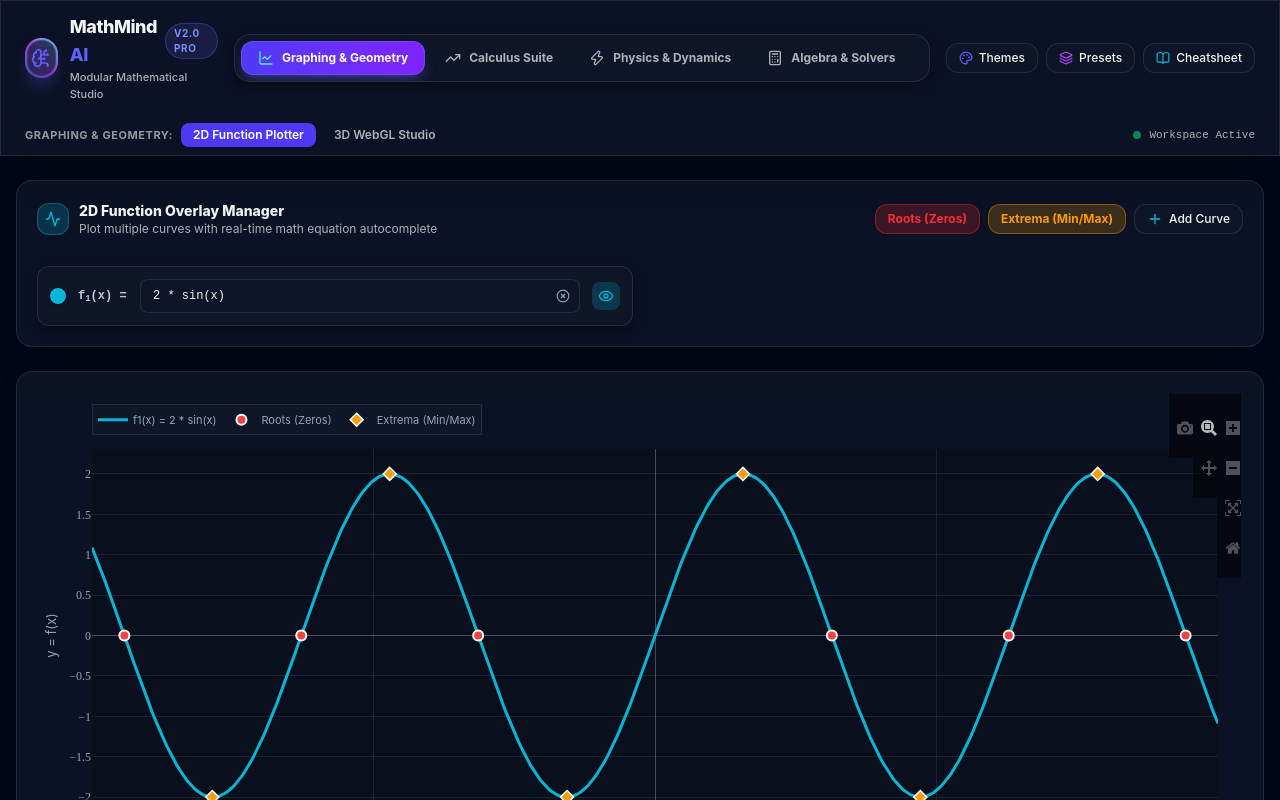
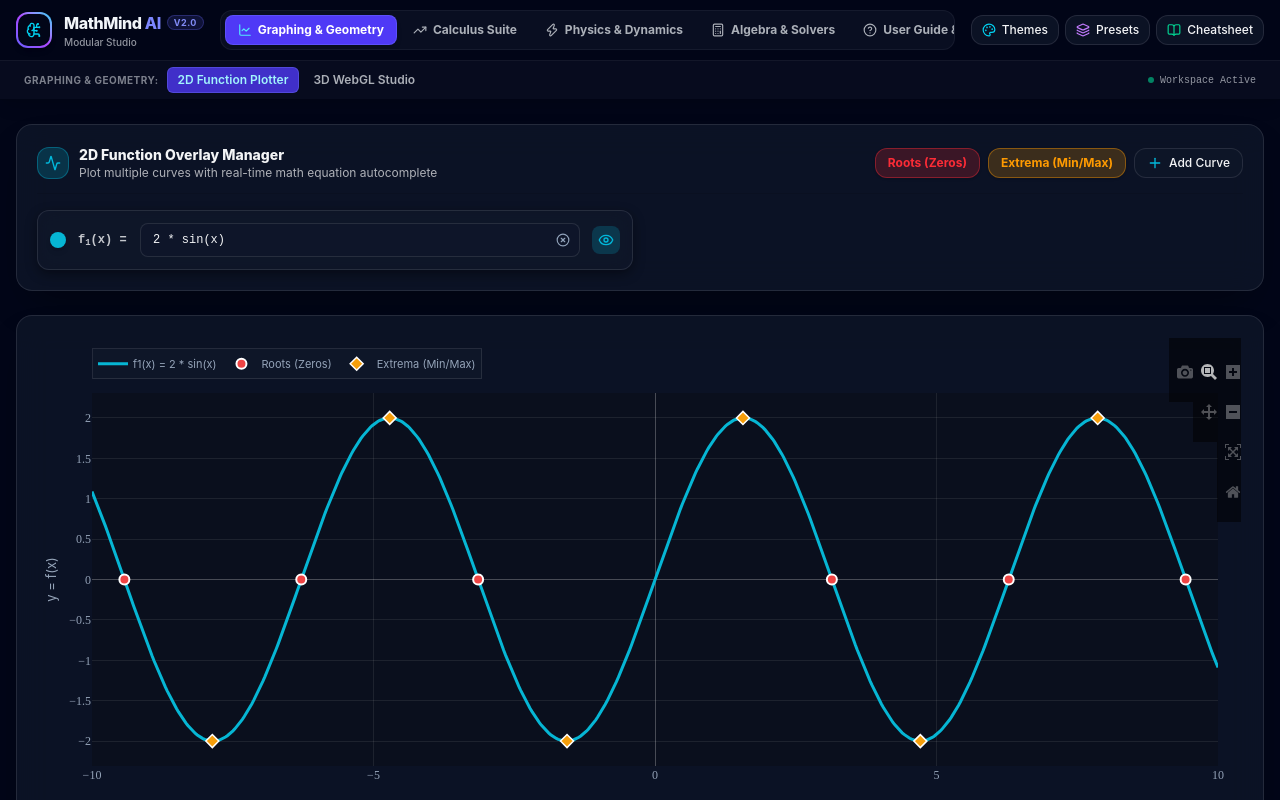
Before and after one commit to darkling10/mathmind, a React (Vite) app: page / in a window 1280 px wide. Shown: the top 800 px of the page. Built offline with nearby package versions, Linux system fonts and the light colour scheme.

Commit message:
fix: optimize Navbar padding, tab proportions, and logo wrapping alignment

```diff
--- a/src/components/Navbar.jsx
+++ b/src/components/Navbar.jsx
@@ -82,33 +82,33 @@ export default function Navbar({
 
   return (
     <>
-      <header className="w-full sticky top-0 z-50 mb-6 border-b border-white/10 shadow-2xl backdrop-blur-xl glass-panel !rounded-none">
+      <header className="w-full sticky top-0 z-50 mb-6 border-b border-black/10 shadow-lg backdrop-blur-xl bg-slate-950/80 transition-colors duration-300">
 
         {/* Tier 1: Primary Header Bar */}
-        <div className="max-w-7xl mx-auto px-6 py-3 flex flex-col md:flex-row items-center justify-between gap-4">
+        <div className="max-w-7xl mx-auto px-4 py-2.5 flex items-center justify-between gap-4">
 
           {/* Brand / Logo */}
-          <div className="flex items-center gap-3">
-            <div className="w-10 h-10 rounded-2xl bg-gradient-to-tr from-indigo-500 via-purple-500 to-cyan-400 p-0.5 shadow-lg shadow-indigo-500/30">
-              <div className="w-full h-full glass-card rounded-[14px] flex items-center justify-center">
-                <BrainCircuit className="w-5 h-5 text-indigo-500" />
+          <div className="flex items-center gap-3 shrink-0">
+            <div className="w-9 h-9 rounded-xl bg-gradient-to-tr from-indigo-500 via-purple-500 to-cyan-400 p-0.5 shadow-md flex items-center justify-center">
+              <div className="w-full h-full bg-slate-950 rounded-[10px] flex items-center justify-center">
+                <BrainCircuit className="w-4 h-4 text-cyan-400" />
               </div>
             </div>
             <div>
-              <div className="flex items-center gap-2">
-                <h1 className="text-lg font-extrabold tracking-tight">
-                  MathMind <span className="text-indigo-500">AI</span>
+              <div className="flex items-center gap-1.5">
+                <h1 className="text-base font-extrabold tracking-tight whitespace-nowrap">
+                  MathMind <span className="text-indigo-400">AI</span>
                 </h1>
-                <span className="badge-neon text-[10px] font-bold px-2 py-0.5 rounded-full uppercase tracking-wider">
-                  v2.0 Pro
+                <span className="badge-neon text-[9px] font-bold px-1.5 py-0.2 rounded-full uppercase tracking-wider">
+                  v2.0
                 </span>
               </div>
-              <p className="text-[11px] opacity-70 font-medium">Modular Mathematical Studio</p>
+              <p className="text-[10px] opacity-60 font-medium whitespace-nowrap">Modular Studio</p>
             </div>
           </div>
 
           {/* Tier 1 Domain Selector Tabs */}
-          <nav className="flex items-center glass-card p-1.5 rounded-2xl overflow-x-auto max-w-full gap-1">
+          <nav className="flex items-center bg-slate-900/60 p-1 rounded-xl border border-white/5 overflow-x-auto gap-1">
             {allDomains.map((domain) => {
               const Icon = domain.icon;
               const isActive = primaryDomain === domain.id;
@@ -121,13 +121,13 @@ export default function Navbar({
                       setSubTool(domain.subTools[0].id);
                     }
                   }}
-                  className={`flex items-center gap-2 px-4 py-2 rounded-xl text-xs font-bold transition-all duration-200 whitespace-nowrap ${
+                  className={`flex items-center gap-1.5 px-3 py-1.5 rounded-lg text-xs font-bold transition-all whitespace-nowrap ${
                     isActive
-                      ? 'bg-gradient-to-r from-indigo-600 to-violet-600 text-white shadow-lg shadow-indigo-500/30 border border-indigo-400/30'
-                      : 'opacity-70 hover:opacity-100 hover:bg-black/5'
+                      ? 'bg-indigo-600 text-white shadow-md border border-indigo-400/30'
+                      : 'opacity-70 hover:opacity-100 hover:bg-white/5'
                   }`}
                 >
-                  <Icon className={`w-4 h-4 ${isActive ? 'text-cyan-300' : ''}`} />
+                  <Icon className={`w-3.5 h-3.5 ${isActive ? 'text-cyan-300' : ''}`} />
                   <span>{domain.label}</span>
                 </button>
               );
@@ -135,30 +135,30 @@ export default function Navbar({
           </nav>
 
           {/* Global Action Buttons */}
-          <div className="flex items-center gap-2">
+          <div className="flex items-center gap-1.5 shrink-0">
             <button
               onClick={() => setShowThemeModal(true)}
-              className="btn-secondary text-xs font-bold px-3 py-1.5 flex items-center gap-1.5"
+              className="btn-secondary text-xs font-bold px-2.5 py-1.5 flex items-center gap-1.5"
               title="Theme Options"
             >
-              <Palette className="w-3.5 h-3.5 text-indigo-500" />
-              <span className="hidden sm:inline">Themes</span>
+              <Palette className="w-3.5 h-3.5 text-cyan-400" />
+              <span className="hidden md:inline">Themes</span>
             </button>
 
             <button
               onClick={onOpenPresets}
-              className="btn-secondary text-xs font-bold px-3 py-1.5 flex items-center gap-1.5"
+              className="btn-secondary text-xs font-bold px-2.5 py-1.5 flex items-center gap-1.5"
             >
-              <Layers className="w-3.5 h-3.5 text-purple-500" />
-              <span className="hidden sm:inline">Presets</span>
+              <Layers className="w-3.5 h-3.5 text-purple-400" />
+              <span className="hidden md:inline">Presets</span>
             </button>
 
             <button
               onClick={onOpenCheatSheet}
-              className="btn-secondary text-xs font-bold px-3 py-1.5 flex items-center gap-1.5"
+              className="btn-secondary text-xs font-bold px-2.5 py-1.5 flex items-center gap-1.5"
             >
-              <BookOpen className="w-3.5 h-3.5 text-cyan-500" />
-              <span className="hidden sm:inline">Cheatsheet</span>
+              <BookOpen className="w-3.5 h-3.5 text-emerald-400" />
+              <span className="hidden md:inline">Cheatsheet</span>
             </button>
           </div>
 
@@ -166,24 +166,24 @@ export default function Navbar({
 
         {/* Tier 2: Contextual Sub-Toolbar */}
         {currentDomainObj.subTools.length > 0 && (
-          <div className="w-full border-t border-black/10 py-2 px-6">
-            <div className="max-w-7xl mx-auto flex items-center justify-between">
+          <div className="w-full bg-slate-900/40 border-t border-white/5 py-1.5 px-6">
+            <div className="max-w-7xl mx-auto flex items-center justify-between gap-4">
 
-              <div className="flex items-center gap-2">
-                <span className="text-[11px] font-bold opacity-60 uppercase tracking-wider">
+              <div className="flex items-center gap-2 overflow-x-auto">
+                <span className="text-[10px] font-bold opacity-50 uppercase tracking-wider whitespace-nowrap">
                   {currentDomainObj.label}:
                 </span>
-                <div className="flex items-center gap-1.5 overflow-x-auto">
+                <div className="flex items-center gap-1">
                   {currentDomainObj.subTools.map((st) => {
                     const isSubActive = subTool === st.id;
                     return (
                       <button
                         key={st.id}
                         onClick={() => setSubTool(st.id)}
-                        className={`px-3 py-1 rounded-lg text-xs font-semibold transition-all ${
+                        className={`px-2.5 py-1 rounded-md text-xs font-semibold transition-all whitespace-nowrap ${
                           isSubActive
-                            ? 'bg-indigo-600 text-white shadow-sm font-bold'
-                            : 'opacity-70 hover:opacity-100 hover:bg-black/5'
+                            ? 'bg-indigo-600/80 text-cyan-200 border border-indigo-400/30 font-bold shadow-xs'
+                            : 'opacity-70 hover:opacity-100 hover:bg-white/5'
                         }`}
                       >
                         {st.label}
@@ -193,8 +193,8 @@ export default function Navbar({
                 </div>
               </div>
 
-              <div className="hidden lg:flex items-center gap-2 text-[11px] opacity-70 font-mono">
-                <span className="w-2 h-2 rounded-full bg-emerald-500 animate-pulse" />
+              <div className="hidden lg:flex items-center gap-1.5 text-[10px] opacity-60 font-mono shrink-0">
+                <span className="w-1.5 h-1.5 rounded-full bg-emerald-400 animate-pulse" />
                 <span>Workspace Active</span>
               </div>
 
```
